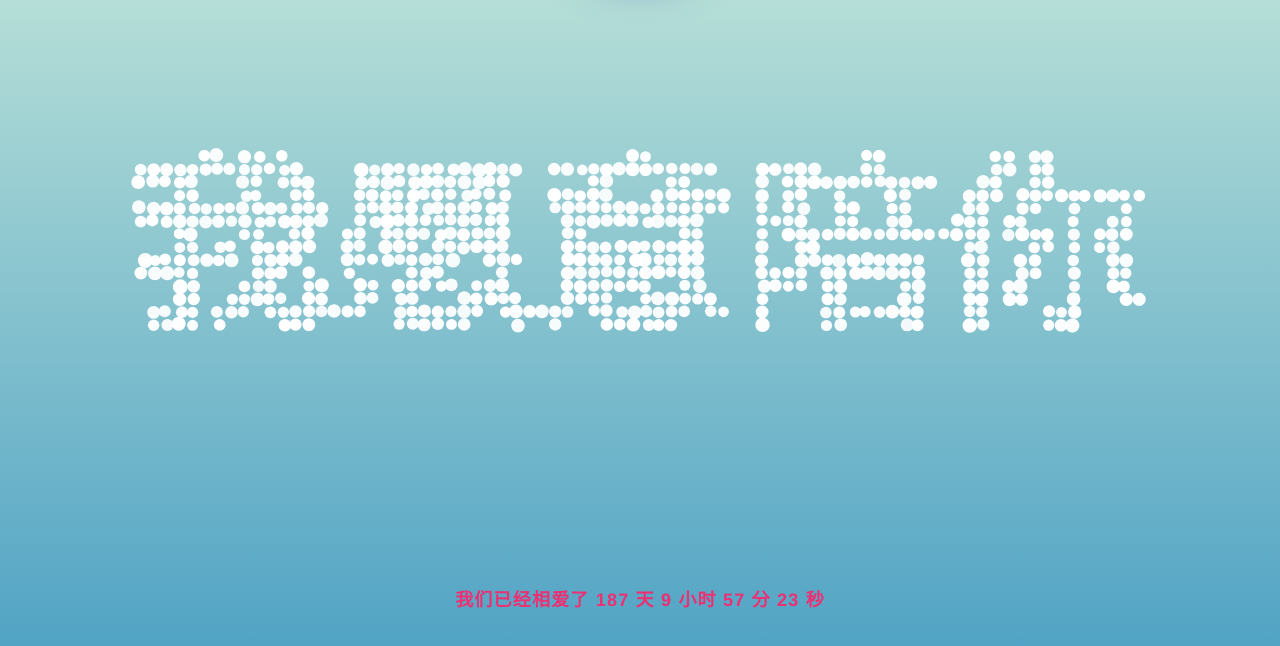
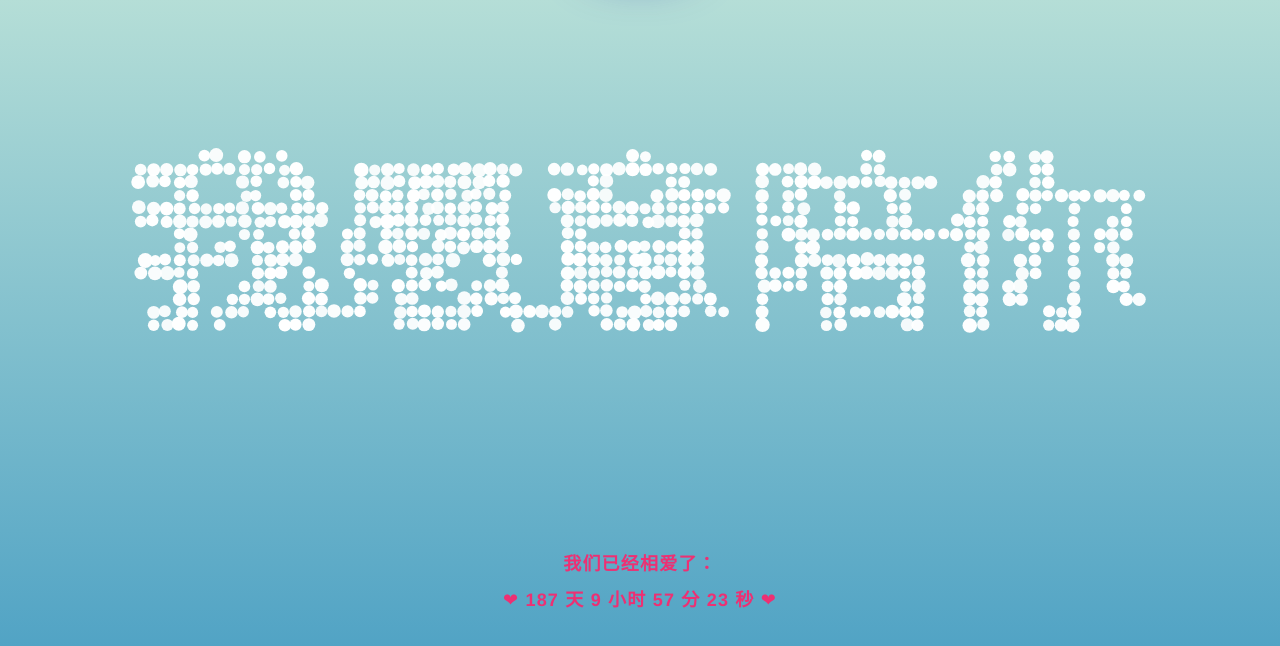
Before and after one commit to zhenxingshan/love, a plain HTML site: page index.html in a window 1280 px wide. Shown: the part 144-790 px from the top of the page. Drawn offline with nearby package versions, Linux system fonts and the light colour scheme.

Commit message:
Update index.html
update foot word

```diff
--- a/index.html
+++ b/index.html
@@ -91,8 +91,8 @@
         <img src="https://i.loli.net/2019/08/01/5d42938dc9d3356320.jpg" id="logo">
     </div>
     <canvas class="canvas" width="1820" height="905"></canvas>
-    <p class="text" style="color: #ed3073;">我们已经相爱了
-    <span id="span_dt_dt"></span>
+    <p class="text" style="color: #ed3073;">我们已经相爱了：<br/>
+    ❤&nbsp;<span id="span_dt_dt"></span>❤<br>
     </p>
     <script language="javascript">
         function show_date_time() {
```
